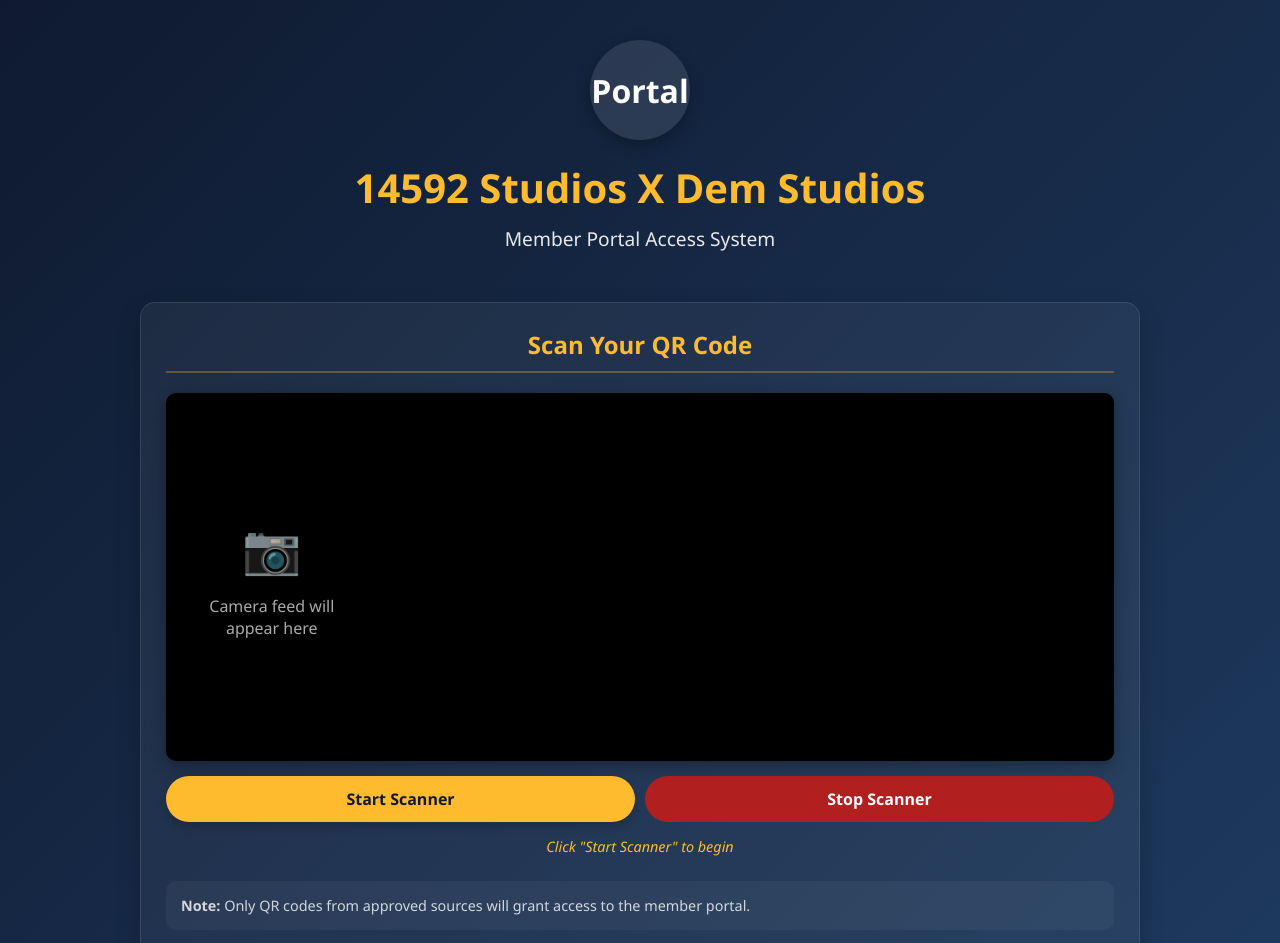
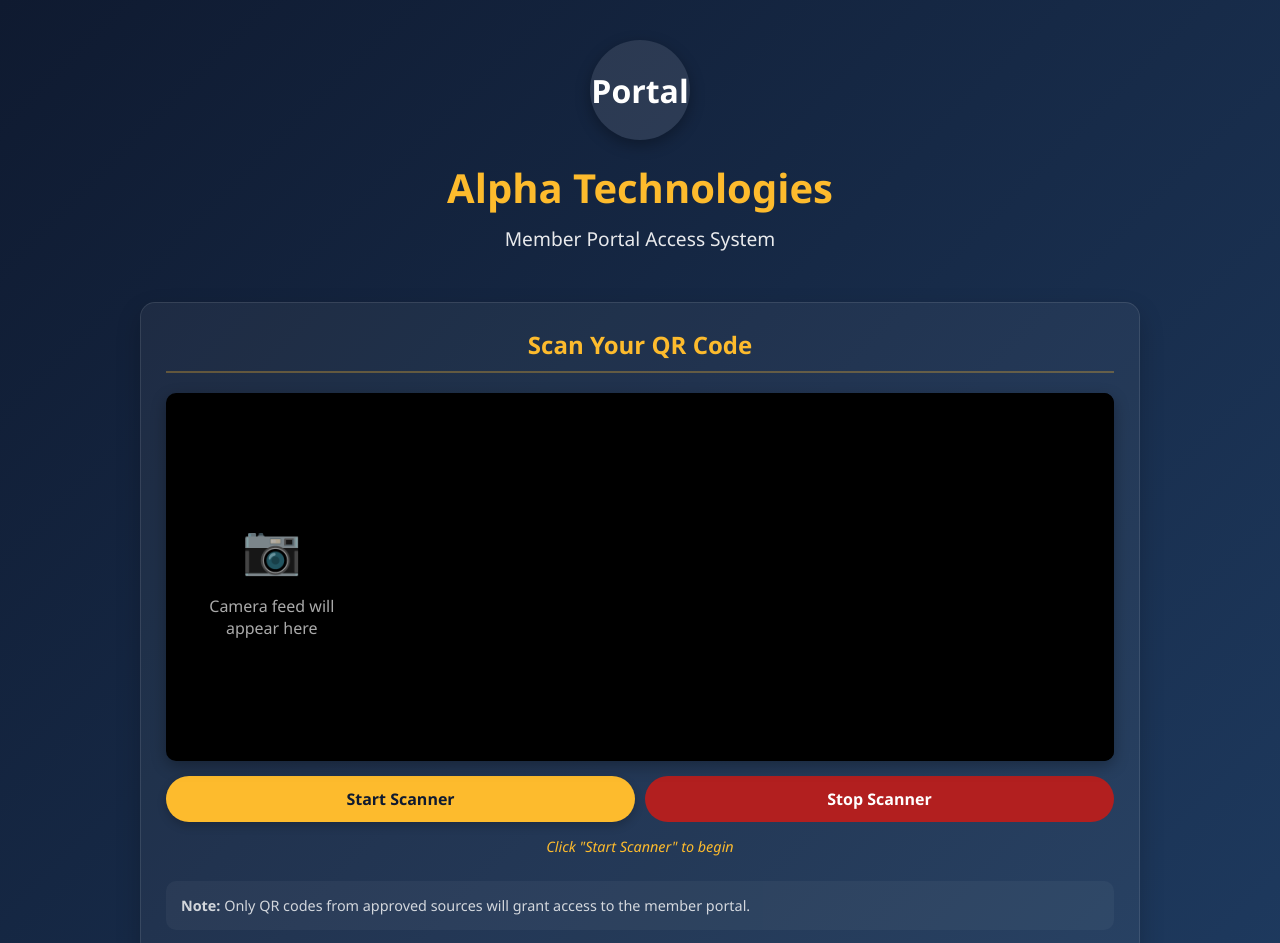
Before and after one commit to Alpha-Technologies-X/Alpha-Technologies-Login, a plain HTML site: page index.html in a window 1280 px wide. Shown: the top 943 px of the page. Drawn offline with nearby package versions, Linux system fonts and the light colour scheme.

Commit message:
Update index.html

```diff
--- a/index.html
+++ b/index.html
@@ -651,7 +651,7 @@
     <div class="container">
         <header>
             <div class="logo">Portal</div>
-            <h1>14592 Studios X Dem Studios</h1>
+            <h1>Alpha Technologies</h1>
             <p class="subtitle">Member Portal Access System</p>
         </header>
 
```
